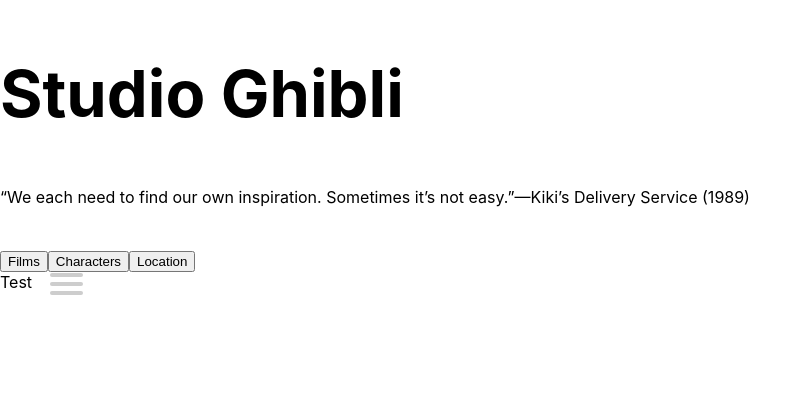
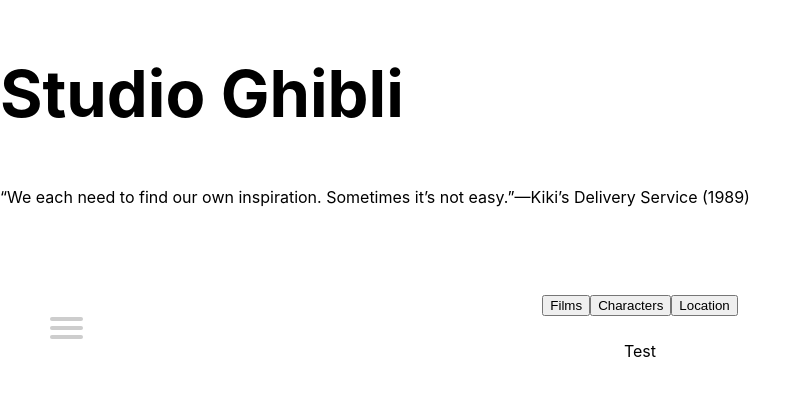
Before and after one commit to B-Coyle/StudioGhibli, a React (Create React App) app: page / in a window 1280 px wide. Shown: the top 396 px of the page, without its empty margins (0-812 px from the left). Built offline with nearby package versions, Linux system fonts and the light colour scheme; no server answers; a web font is replaced by a local one.

Commit message:
Update styling for App

```diff
--- a/src/components/App/App.css
+++ b/src/components/App/App.css
@@ -1,3 +1,9 @@
+body {
+  display: grid;
+
+
+}
+
 .header-title {
   display: flex;
   flex-wrap: wrap;
@@ -12,3 +18,18 @@
   color: white;
   width: 100px;
 }
+
+.Nav {
+  margin-top: 60px;
+}
+
+.Button {
+  display: flex;
+  justify-content: center;
+}
+
+.MainContainer {
+  display: flex;
+  justify-content: center;
+  margin-top: 25px;
+}
--- a/src/components/App/App.js
+++ b/src/components/App/App.js
@@ -42,9 +42,15 @@
           easy.”—Kiki’s Delivery Service (1989)
         </p>
         <main>
-          <Nav />
-          <Button />
-          <MainContainer />
+          <div className="Nav">
+            <Nav />
+          </div>
+          <div className="Button">
+            <Button />
+          </div>
+          <div className="MainContainer">
+            <MainContainer />
+          </div>
         </main>
       </section>
     );
--- a/src/containers/LocationCard/index.js
+++ b/src/containers/LocationCard/index.js
@@ -21,7 +21,7 @@
   render() {
     return (
       <section>
-      <p>Test</p>
+      <p>Test2</p>
       </section>
     );
   }
```
